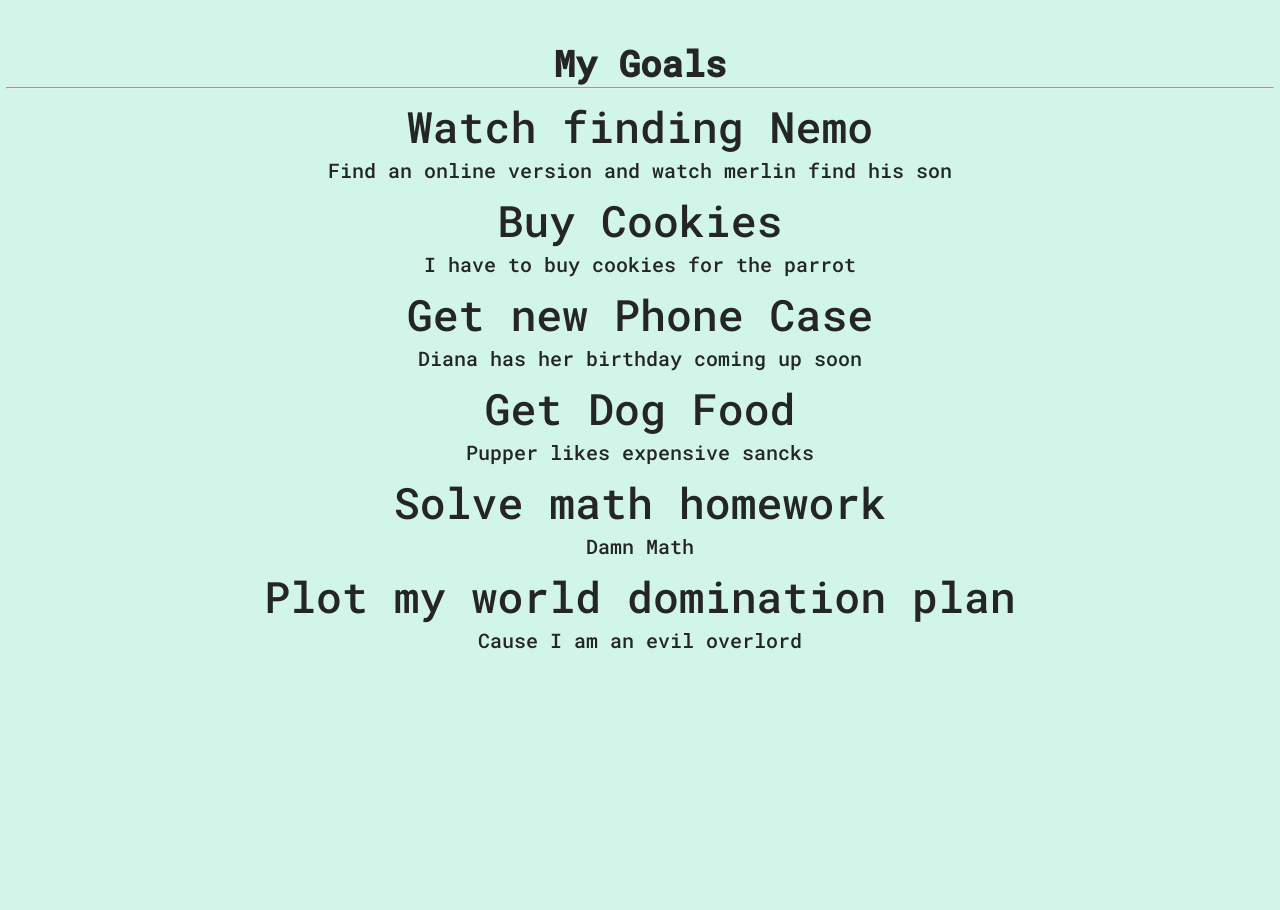
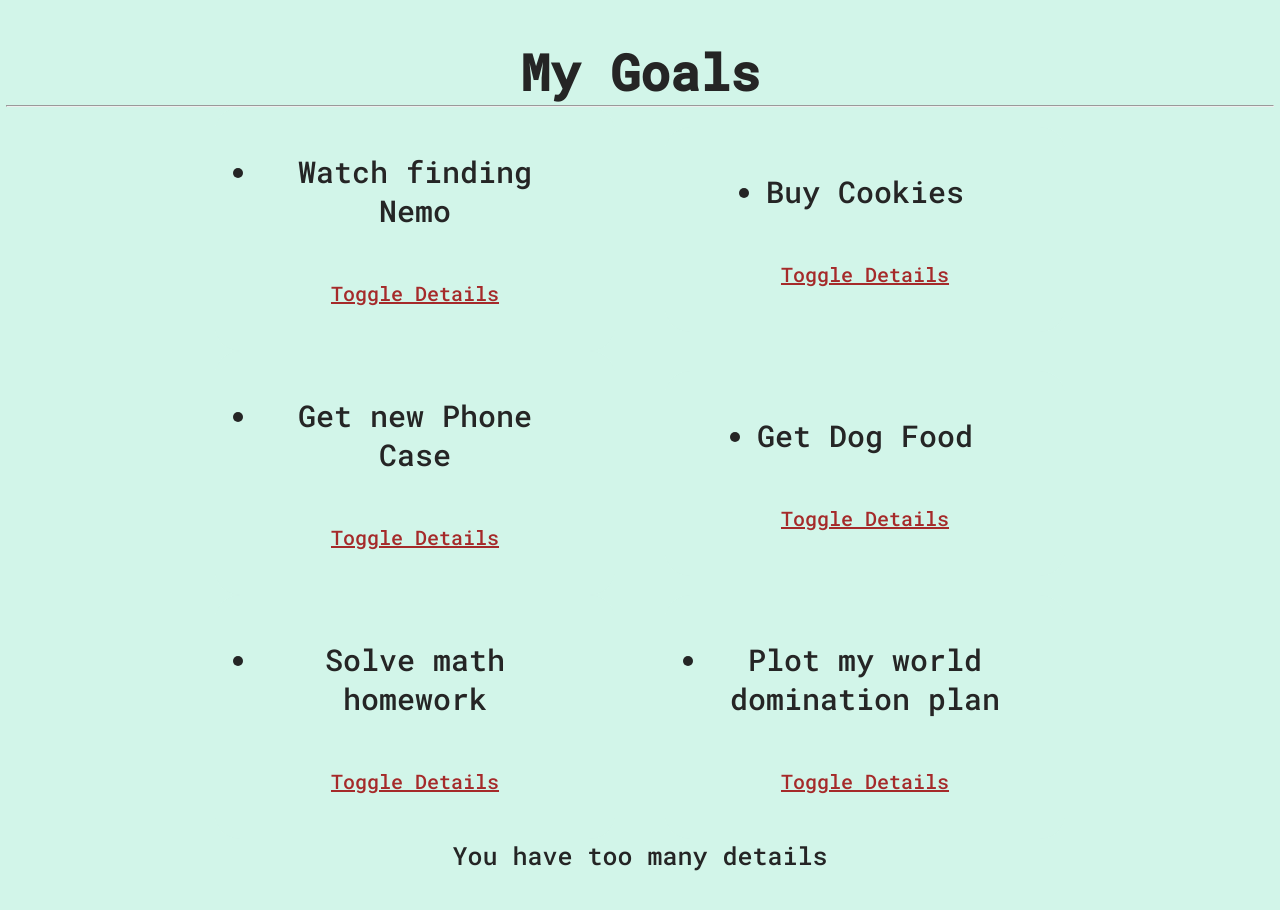
Before and after one commit to JohnstoneDev/angular_goals, an Angular app: page / in a window 1280 px wide. Before the commit the page ends 800 px from the top, so only its background shows below. Built offline with nearby package versions, Linux system fonts and the light colour scheme.

Commit message:
:feat Toggle Goal Details

```diff
--- a/src/app/goal.ts
+++ b/src/app/goal.ts
@@ -1,5 +1,8 @@
 export class Goal {
-    id: number = 0;
-    name: string = "";
-    description : string = '';
+    showDescription :  boolean = false;
+
+    constructor(public id : number, public name : string, public description : string ){
+        this.showDescription = false ;
+    }
+
 }
--- a/src/app/goal/goal.component.css
+++ b/src/app/goal/goal.component.css
@@ -0,0 +1,37 @@
+.goals {
+    display: grid;
+    grid-template-columns: repeat(2,400px);
+    column-gap: 50px;
+    justify-items: center;
+    align-items: center;
+    justify-content: center;
+}
+
+.goal {
+    font-size: 30px;
+    padding: 1.5em;
+    min-width: 100%;
+    display: flex;
+    flex-direction: column;
+    gap: 50px;
+    border-radius: 25px;
+    border-color: black;
+    border-width: 20px;
+    justify-items: center;
+    align-items: center;
+    justify-content: center;
+}
+
+.goal > button {
+    color: brown;
+    border : none;
+    padding: 0%;
+    margin: 0%;
+    font-size: 20px;
+    text-decoration: underline;
+    text-decoration-color: brown;
+}
+
+.goal > button:hover {
+    color : blue;
+}
--- a/src/app/goal/goal.component.html
+++ b/src/app/goal/goal.component.html
@@ -1,10 +1,10 @@
-<div>
     <h1>My Goals</h1>
     <hr>
-    <ul>
-      <li *ngFor='let goal of goals'>
-        {{goal.name}}
-        <app-goaldetail [goal] = 'goal'></app-goaldetail>
-      </li>
+    <ul class="goals">
+      <div *ngFor='let goal of goals ; let i = index' class="goal">
+        <li>{{goal.name}}</li>
+        <app-goaldetail *ngIf="goal.showDescription"  [goal] = 'goal'></app-goaldetail>
+        <button (click)="toggleDetails(i)">Toggle Details </button>
+      </div>
     </ul>
-  </div>
+<p *ngIf="goals.length > 5"> You have too many details </p>
--- a/src/app/goal/goal.component.ts
+++ b/src/app/goal/goal.component.ts
@@ -1,4 +1,4 @@
-import { Component } from '@angular/core';
+import { Component, OnInit } from '@angular/core';
 import { Goal } from '../goal';
 
 @Component({
@@ -6,15 +6,23 @@
   templateUrl: './goal.component.html',
   styleUrls: ['./goal.component.css']
 })
-export class GoalComponent {
 
-goals: Goal[] = [
-  {id:1, name:'Watch finding Nemo',description:'Find an online version and watch merlin find his son'},
-  {id:2,name:'Buy Cookies',description:'I have to buy cookies for the parrot'},
-  {id:3,name:'Get new Phone Case',description:'Diana has her birthday coming up soon'},
-  {id:4,name:'Get Dog Food',description:'Pupper likes expensive sancks'},
-  {id:5,name:'Solve math homework',description:'Damn Math'},
-  {id:6,name:'Plot my world domination plan',description:'Cause I am an evil overlord'},
-];
+export class GoalComponent implements OnInit {
+  goals: Goal[] = [
+    new Goal(1, 'Watch finding Nemo', 'Find an online version and watch merlin find his son'),
+    new Goal(2,'Buy Cookies','I have to buy cookies for the parrot'),
+    new Goal(3,'Get new Phone Case','Diana has her birthday coming up soon'),
+    new Goal(4,'Get Dog Food','Pupper likes expensive snacks'),
+    new Goal(5,'Solve math homework','Damn Math'),
+    new Goal(6,'Plot my world domination plan','Cause I am an evil overlord'),
+  ];
+
+  toggleDetails(index : number){
+    this.goals[index].showDescription = !this.goals[index].showDescription;
+  }
+
   constructor(){}
+
+  ngOnInit(){}
+
 }
--- a/src/app/goaldetail/goaldetail.component.ts
+++ b/src/app/goaldetail/goaldetail.component.ts
@@ -6,6 +6,7 @@
   templateUrl: './goaldetail.component.html',
   styleUrls: ['./goaldetail.component.css']
 })
+
 export class GoaldetailComponent implements OnInit {
   @Input() goal!: Goal;
   constructor() {}
--- a/src/styles.css
+++ b/src/styles.css
@@ -8,6 +8,5 @@
     color : rgb(37,37,37);
     font-family: 'Roboto Mono', monospace;
     box-sizing: border-box;
-    font-size: larger;
     text-align: center;
 }
```
